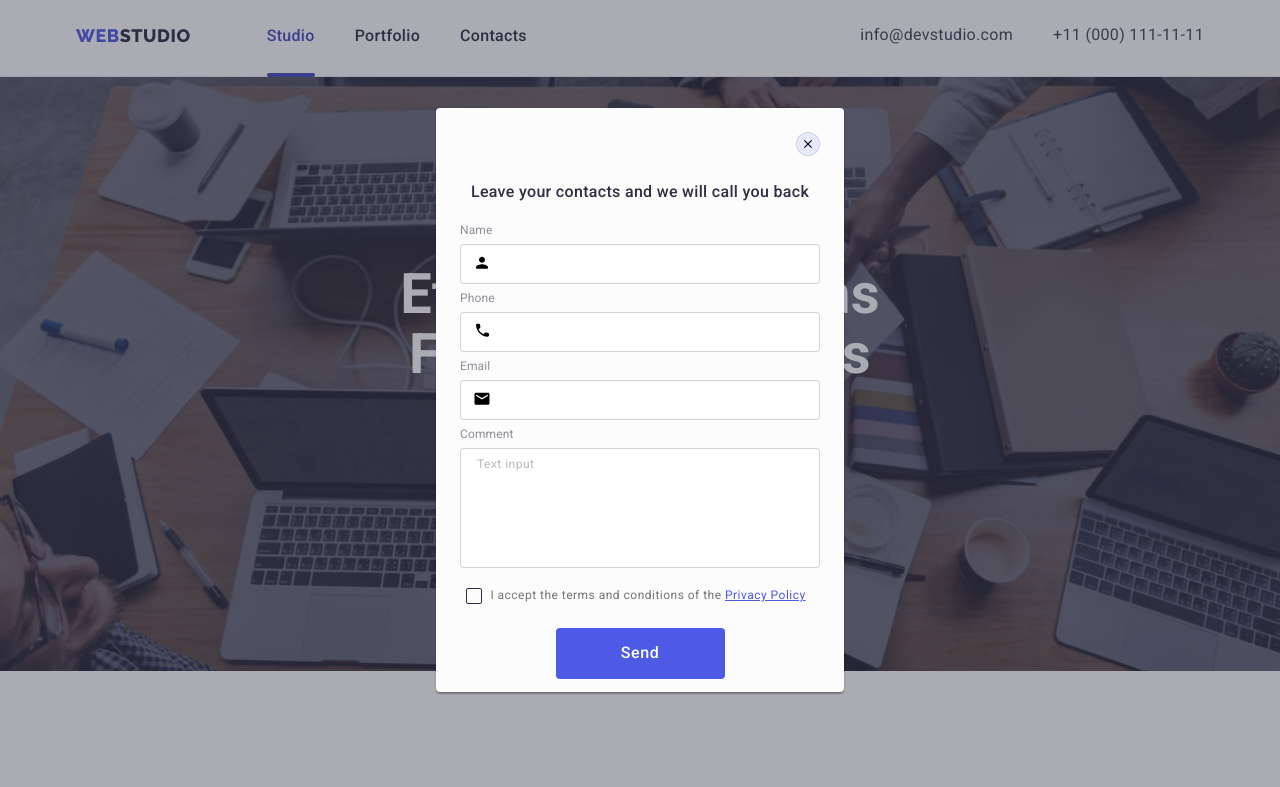
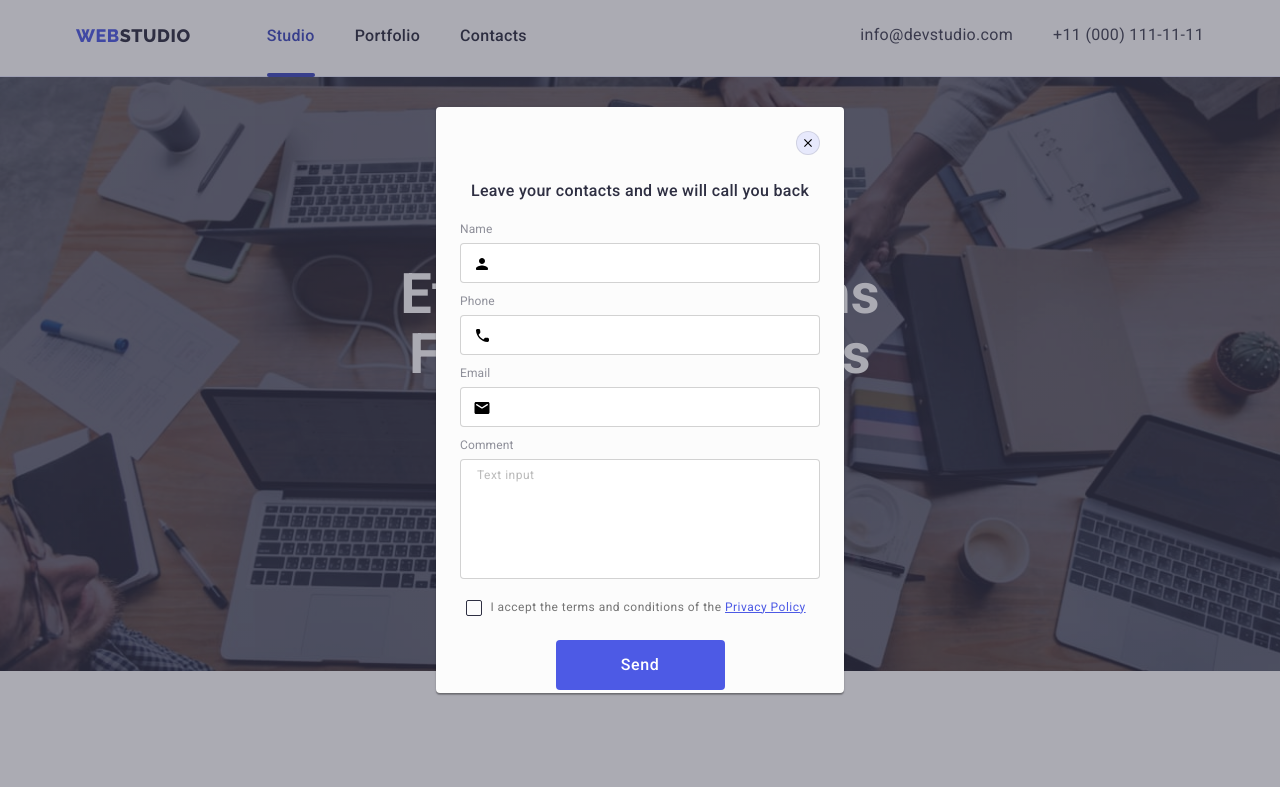
Before and after one commit to bulo4ka032/goit-markup-hw-07, a plain HTML site: page index.html in a window 1280 px wide. Both pictures are taken after a click on the button "Order Service". Shown: the top 787 px of the page. Drawn offline with nearby package versions, Linux system fonts and the light colour scheme.

Commit message:
modal min-height

```diff
--- a/css/styles.css
+++ b/css/styles.css
@@ -239,6 +239,10 @@ img {
   width: 360px;
 }
 
+.modal-form-field {
+  line-height: 0;
+}
+
 .modal-form-input {
   width: 100%;
   height: 40px;
@@ -994,13 +998,13 @@ display: flex;
   .modal-form-check-desc {
     margin-top: 16px;
   }
-  .modal-form-field {
+  /* .modal-form-field {
     height: 60px;
     margin-bottom: 8px;
-  }
+  } */
   .modal {
     width: 392px;
-    height: 586px;
+    min-height: 586px;
     padding-left: 16px;
     padding-right: 16px;
   }
@@ -1167,7 +1171,7 @@ display: flex;
     align-items: baseline;
   }
   .modal {
-    height: 586px;
+    min-height: 586px;
     width: 408px;
 
     padding-left: 23px;
```
